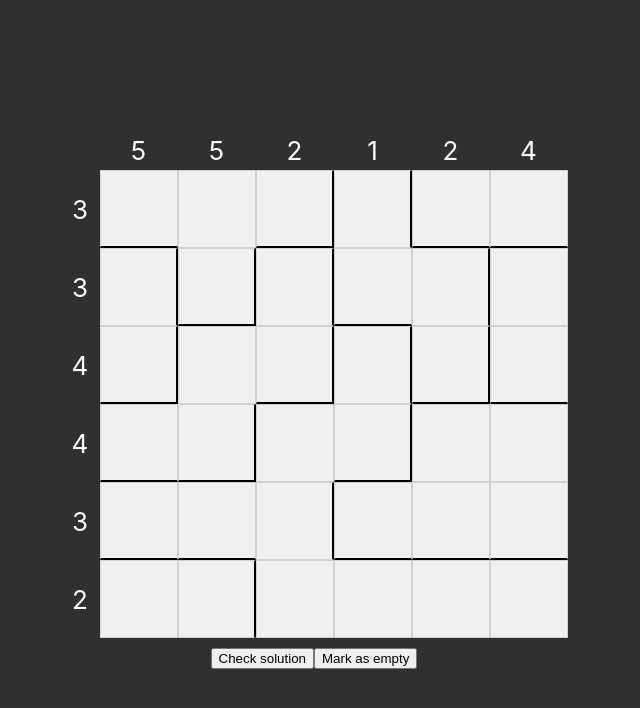
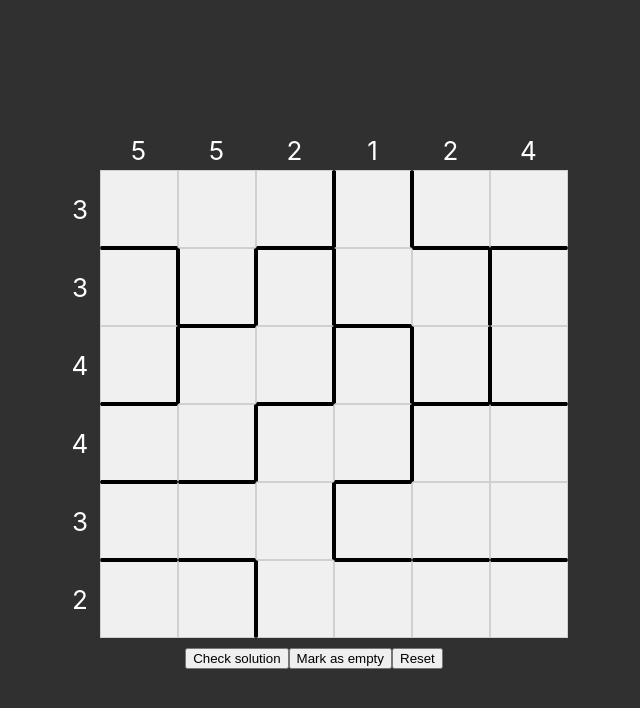
Before and after one commit to jpople/reactaquarium, a React (Create React App) app: page / in a window 1280 px wide. Shown: the top 708 px of the page, without its empty margins (326-966 px from the left). Built offline with nearby package versions, Linux system fonts and the light colour scheme.

Commit message:
make borders slightly nicer; add reset button

```diff
--- a/src/App.js
+++ b/src/App.js
@@ -94,16 +94,25 @@ class Puzzle extends React.Component {
     const borderStyleString = "2px solid black";
     const coords = getCoords(n, this.state.containers);
     let borders = {};
-    // checks to see if the cell needs a right border (i.e. is it in a different container than the cell immediately to its right)
+    // checks to see if the cell needs horizontal borders (i.e. is it in a different container than the cell immediately to its side)
     const right = this.state.containers[n] != this.state.containers[n + 1] && coords.col != (this.state.size - 1)
     if(right) {
       borders.borderRight = borderStyleString;
+    }
+    const left = this.state.containers[n] != this.state.containers[n - 1] && coords.col != 0
+    if(left) {
+      borders.borderLeft = borderStyleString;
     }
     // same deal for columns
     const bottom = getColumn(coords.col, this.state.containers)[coords.row] !=  getColumn(coords.col, this.state.containers)[coords.row + 1] && coords.row != (this.state.size - 1);
     if(bottom) {
       borders.borderBottom = borderStyleString;
     }
+    const top = getColumn(coords.col, this.state.containers)[coords.row] !=  getColumn(coords.col, this.state.containers)[coords.row - 1] && coords.row != 0;
+    if(top) {
+      borders.borderTop = borderStyleString;
+    }
+    // assign appropriate styling
     if(this.state.fullMarks[n]) {
       borders.backgroundColor = "lightskyblue"
     }
@@ -133,7 +142,12 @@ class Puzzle extends React.Component {
         </button>
         <button onClick={() => {this.setState({fillMode: !this.state.fillMode})}}>
         {this.state.fillMode ? "Mark as empty" : "Mark as full"}
-      </button>
+        </button>
+        <button
+          onClick={() => {this.reset()}}
+        >
+          Reset
+        </button>
       </div>
     )
   }
@@ -177,6 +191,14 @@ class Puzzle extends React.Component {
     }
     this.setState({correct: isAttemptCorrect});
   }
+
+  reset(){
+    this.setState({
+      fullMarks: Array(this.props.solutionArray.length).fill(false),
+      emptyMarks: Array(this.props.solutionArray.length).fill(false),
+      correct: null,
+    });
+  }
 }
 
 class Cell extends React.Component {
```
Also changed, not shown: 1 other file (tests, documents, lock files or other folders).
